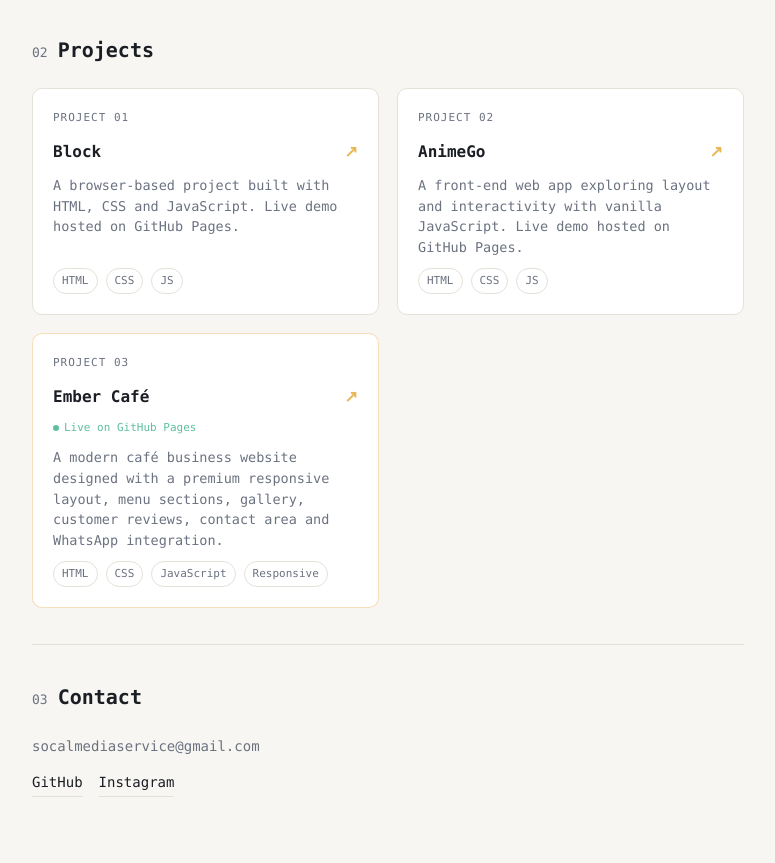
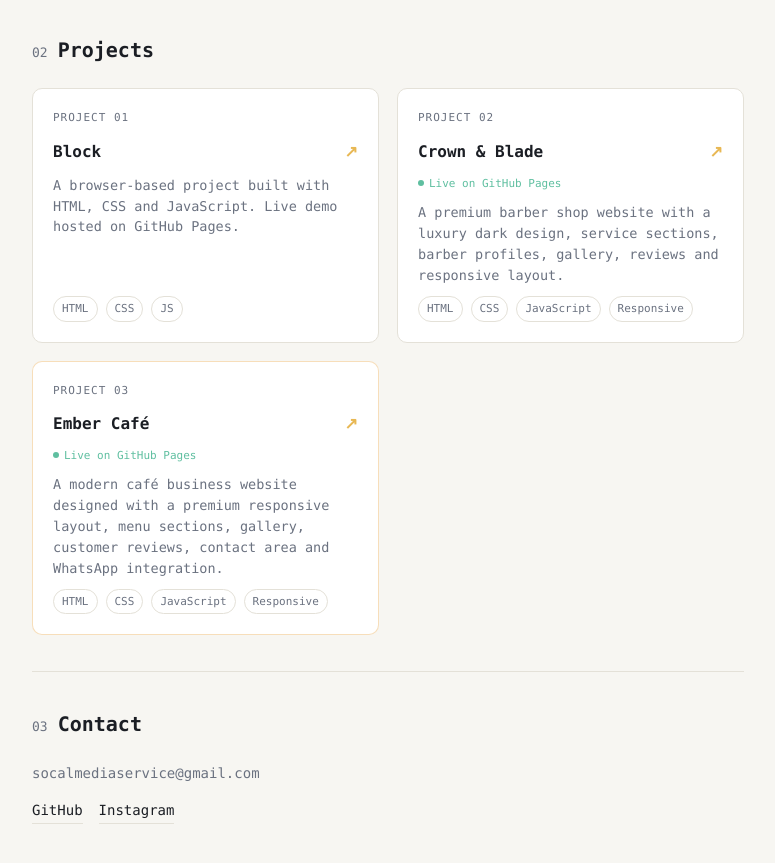
Before and after one commit to Achiles566/portfolio, a plain HTML site: page index.html in a window 1280 px wide. Shown: the part 921-1784 px from the top of the page, without its empty margins (252-1027 px from the left). Drawn offline with Linux system fonts and the light colour scheme.

Commit message:
Add files via upload

```diff
--- a/index.html
+++ b/index.html
@@ -1107,7 +1107,7 @@ JS
 
 <a
 class="card"
-href="https://achiles566.github.io/AnimeGo/"
+href="https://achiles566.github.io/CROWN-BLADE-Premium-Barber-Shop/"
 target="_blank"
 rel="noopener"
 >
@@ -1118,7 +1118,7 @@ Project 02
 
 <div class="card-title">
 
-AnimeGo
+Crown &amp; Blade
 
 <span class="arrow">
 ↗
@@ -1127,11 +1127,16 @@ AnimeGo
 </div>
 
 
+<div class="project-live">
+Live on GitHub Pages
+</div>
+
+
 <div class="card-desc">
 
-A front-end web app exploring layout
-and interactivity with vanilla JavaScript.
-Live demo hosted on GitHub Pages.
+A premium barber shop website with a luxury
+dark design, service sections, barber profiles,
+gallery, reviews and responsive layout.
 
 </div>
 
@@ -1147,7 +1152,11 @@ CSS
 </span>
 
 <span class="tag">
-JS
+JavaScript
+</span>
+
+<span class="tag">
+Responsive
 </span>
 
 </div>
```
